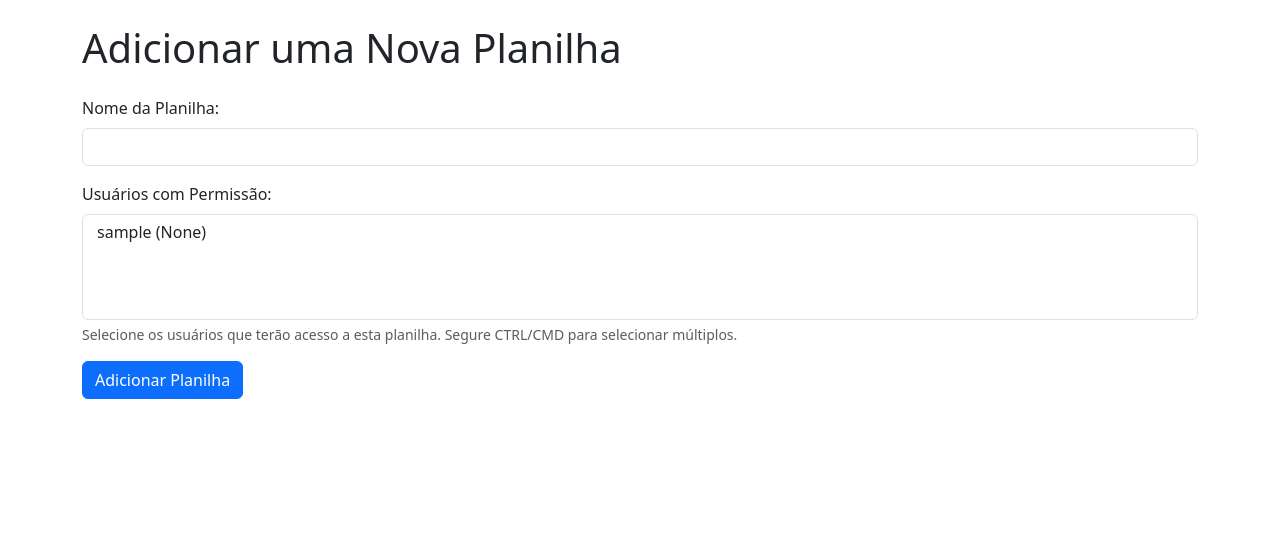
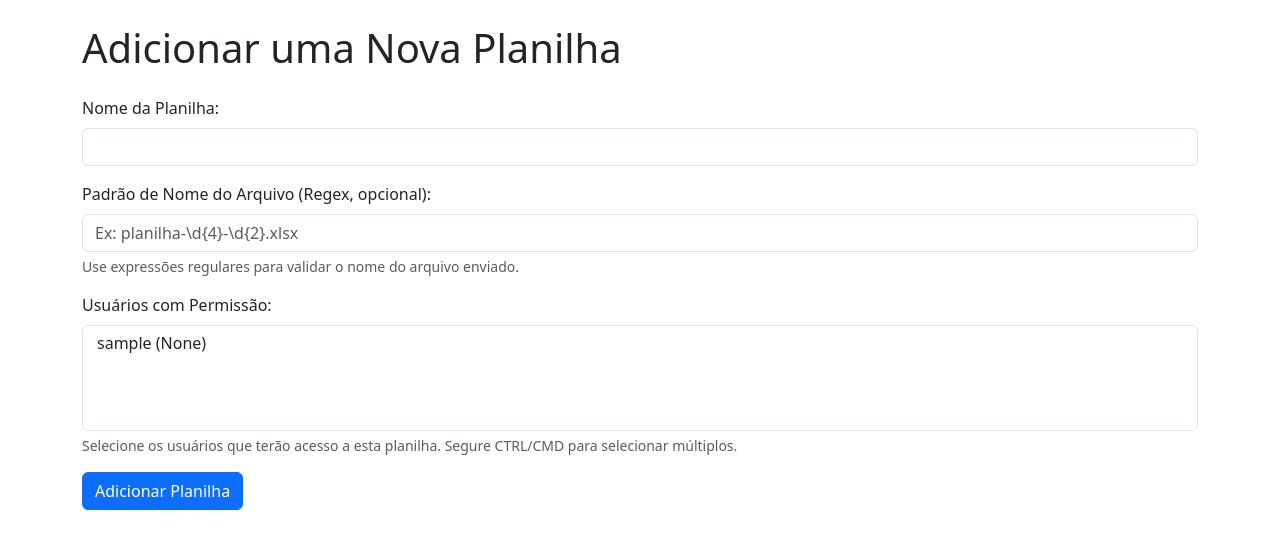
Before and after one commit to rickadt/file-data-validator, a Flask app: page /spreadsheets/add in a window 1280 px wide. Shown: the part 56-605 px from the top of the page. Run offline with Flask 3, Linux system fonts and the light colour scheme; the visitor is signed in with stand-in values (Sample User, id 1); data comes from the database, SQL or seed files in the repository.

Commit message:
Incluído a validação dos nomes dos arquivios

```diff
--- a/app.py
+++ b/app.py
@@ -12,6 +12,8 @@ import pandas as pd
 import os
 import shutil
 import io
+
+import re # Import the regular expression module
 
 app = Flask(__name__)
 app.config.from_object(Config)
@@ -53,6 +55,18 @@ def upload_file():
                 return redirect(url_for('upload_file'))
 
             filename = file.filename
+
+            # Filename validation
+            if spreadsheet.filename_pattern:
+                try:
+                    if not re.match(spreadsheet.filename_pattern, filename):
+                        errors = [f"O nome do arquivo '{filename}' não corresponde ao padrão esperado: '{spreadsheet.filename_pattern}'"]
+                        return render_template('report.html', errors=errors, filename=filename, spreadsheet_id=spreadsheet_id)
+                except re.error:
+                    errors = [f"Padrão de nome de arquivo inválido configurado: '{spreadsheet.filename_pattern}'"]
+                    return render_template('report.html', errors=errors, filename=filename, spreadsheet_id=spreadsheet_id)
+
+
             filepath = os.path.join(app.config['UPLOAD_FOLDER'], filename)
             file.save(filepath)
 
--- a/blueprints/spreadsheet.py
+++ b/blueprints/spreadsheet.py
@@ -19,9 +19,10 @@ def add_spreadsheet():
     users = User.query.all() # Fetch all users
     if request.method == 'POST':
         name = request.form['name']
+        filename_pattern = request.form.get('filename_pattern') # Get filename pattern
         selected_users_ids = request.form.getlist('users') # Get list of selected user IDs
 
-        spreadsheet = Spreadsheet(name=name)
+        spreadsheet = Spreadsheet(name=name, filename_pattern=filename_pattern)
 
         # Add selected users to the spreadsheet
         for user_id in selected_users_ids:
--- a/models/spreadsheet.py
+++ b/models/spreadsheet.py
@@ -21,6 +21,7 @@ class Spreadsheet(db.Model):
     __tablename__ = 'spreadsheets'
     id = Column(Integer, primary_key=True)
     name = Column(String, nullable=False)
+    filename_pattern = Column(String, nullable=True) # New field for filename validation
     rules = relationship("ValidationRule", back_populates="spreadsheet")
     files = relationship("File", back_populates="spreadsheet")
     users = relationship("User", secondary=spreadsheet_users, back_populates="spreadsheets")
--- a/templates/spreadsheets/add.html
+++ b/templates/spreadsheets/add.html
@@ -8,6 +8,11 @@
         <div class="mb-3">
             <label for="name" class="form-label">Nome da Planilha:</label>
             <input type="text" class="form-control" id="name" name="name" required>
+        </div>
+        <div class="mb-3">
+            <label for="filename_pattern" class="form-label">Padrão de Nome do Arquivo (Regex, opcional):</label>
+            <input type="text" class="form-control" id="filename_pattern" name="filename_pattern" placeholder="Ex: planilha-\d{4}-\d{2}.xlsx">
+            <div class="form-text">Use expressões regulares para validar o nome do arquivo enviado.</div>
         </div>
         <div class="mb-3">
             <label for="users" class="form-label">Usuários com Permissão:</label>
```
Also changed, not shown: docker-compose.yml (+10 -0 lines).
